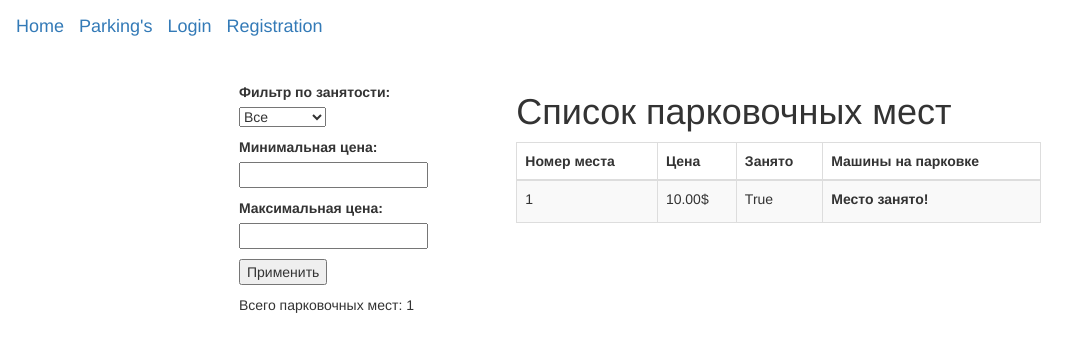
After one commit to Kaxxa27/PythonLabs_4sem, a Django app: page /myparking/parking_list/ in a window 1280 px wide. The commit adds this page. Shown: the top 352 px of the page, without its empty margins (0-1087 px from the left). Run offline with Django 4.2, Linux system fonts and the light colour scheme; tables that the repository leaves empty hold one stand-in row (values such as "Sample post"); some libraries are stand-ins or nearby versions.

Commit message:
parking_list & rent_parking added,

```diff
--- a/Lab4/myparking/templates/base_generic.html
+++ b/Lab4/myparking/templates/base_generic.html
@@ -19,6 +19,7 @@
         <nav class="navbar navbar-expand-xl navbar-light bg-light">
            <div class="container-fluid">
               <a class="navbar-brand" href="{% url 'index'%}">Home</a>
+              <a class="navbar-brand" href="{% url 'parking_list'%}">Parking's</a>
 
                 {% if user.is_authenticated %}
                     <label class="navbar-brand" >User: {{ user.get_username }}</label>
--- /dev/null
+++ b/Lab4/myparking/templates/myparking/parking_list.html
@@ -0,0 +1,63 @@
+{% extends "base_generic.html"%}
+
+{% block title%}
+<title>Parkings</title>
+{% endblock %}
+
+{% block content%}
+
+ <div class="row">
+     <div class="col-sm-4">
+         <p><form method="get" action="{% url 'parking_list' %}">
+             <label for="filter_busy">Фильтр по занятости:</label>
+             <p>
+                 <select id="filter_busy" name="busy">
+                     <option value="" {% if request.GET.busy == '' %}selected{% endif %}>Все</option>
+                     <option value="busy" {% if request.GET.busy == 'busy' %}selected{% endif %}>Занято</option>
+                     <option value="free" {% if request.GET.busy == 'free' %}selected{% endif %}>Свободно</option>
+                 </select>
+             </p>
+             <p>
+                 <label for="filter_min_price">Минимальная цена:</label>
+                 <input type="number" id="filter_min_price" name="min_price" value="{{ request.GET.min_price }}" step="1">
+             </p>
+             <p>
+                 <label for="filter_max_price">Максимальная цена:</label>
+                 <input type="number" id="filter_max_price" name="max_price" value="{{ request.GET.max_price }}" step="1">
+             </p>
+             <button type="submit">Применить</button>
+         </form></p>
+         <p>Всего парковочных мест: {{ parkings_count }}</p>
+     </div>
+     <div class="col-sm-8">
+        <h1>Список парковочных мест</h1>
+         <table class="table table-striped table-bordered">
+             <thead class="thead-dark">
+                 <tr>
+                     <th>Номер места</th>
+                     <th>Цена</th>
+                     <th>Занято</th>
+                     <th>Машины на парковке</th>
+                 </tr>
+             </thead>
+             <tbody>
+                 {% for parking in parkings %}
+                 <tr>
+                     <td>{{ parking.number }}</td>
+                     <td>{{ parking.price }}$</td>
+                     <td>{{ parking.is_busy }}</td>
+                     <td>
+                         {% if not parking.is_busy %}
+                            <a href="{% url 'rent_parking' parking.id %}" class="btn btn-primary">Аренда</a>
+                         {% else %}
+                            <label>Место занято!</label>
+                         {% endif %}
+                     </td>
+
+                 </tr>
+                 {% endfor %}
+             </tbody>
+         </table>
+     </div>
+ </div>
+{% endblock %}
--- a/Lab4/myparking/urls.py
+++ b/Lab4/myparking/urls.py
@@ -5,6 +5,8 @@ from . import views
 urlpatterns = [
     path(r'', views.index, name='index'),
      path('register/', views.registration_view, name='register'),
+     path('parking_list/', views.parking_list, name='parking_list'),
+     path('rent_parking/<int:id>/', views.rent_parking, name='rent_parking'),
     # path('cars/', views.car_list, name='car_list'),  # URL-шаблон для списка автомобилей
     # path('cars/<int:pk>/', views.car_detail, name='car_detail'),  # URL-шаблон для деталей автомобиля
 ]
--- a/Lab4/myparking/views.py
+++ b/Lab4/myparking/views.py
@@ -1,4 +1,6 @@
-from django.shortcuts import render, redirect
+import datetime
+
+from django.shortcuts import render, redirect, get_object_or_404
 
 from .forms import RegistrationForm
 from .models import *
@@ -27,3 +29,50 @@ def registration_view(request):
     else:
         form = RegistrationForm()
     return render(request, 'registration.html', {'form': form})
+
+def parking_list(request):
+    filter_busy = request.GET.get('busy')
+    filter_min_price = request.GET.get('min_price')
+    filter_max_price = request.GET.get('max_price')
+
+    parkings = ParkingSpot.objects.all()
+
+    if filter_busy == 'busy':
+        parkings = parkings.filter(is_busy=True)
+    elif filter_busy == 'free':
+        parkings = parkings.filter(is_busy=False)
+
+    if filter_min_price:
+        parkings = parkings.filter(price__gte=float(filter_min_price))
+    if filter_max_price:
+        parkings = parkings.filter(price__lte=float(filter_max_price))
+
+    parkings_count = parkings.count()
+
+    return render(
+        request,
+        'myparking/parking_list.html',
+        context={'parkings': parkings, 'parkings_count': parkings_count, },
+    )
+
+
+def rent_parking(request, id):
+    parking = get_object_or_404(ParkingSpot, id=id)
+    user = request.user
+
+    if request.method == 'POST':
+        # Присвоение парковочного места пользователю
+        user.parkings.add(parking)
+        payment = Payment(owner=user, amount=parking.price, date=datetime.date.today())
+        payment.save()
+        user.payments.add(payment)
+
+        parking.is_busy = True
+        parking.save()
+        return redirect('parking_list')  # Перенаправление на список парковочных мест
+
+    return render(
+        request,
+        'myparking/rent_parking.html',
+        context={'parking': parking, },
+    )
```
Also changed, not shown: Lab4/myparking/templates/myparking/rent_parking.html (added, +16 -0 lines).
